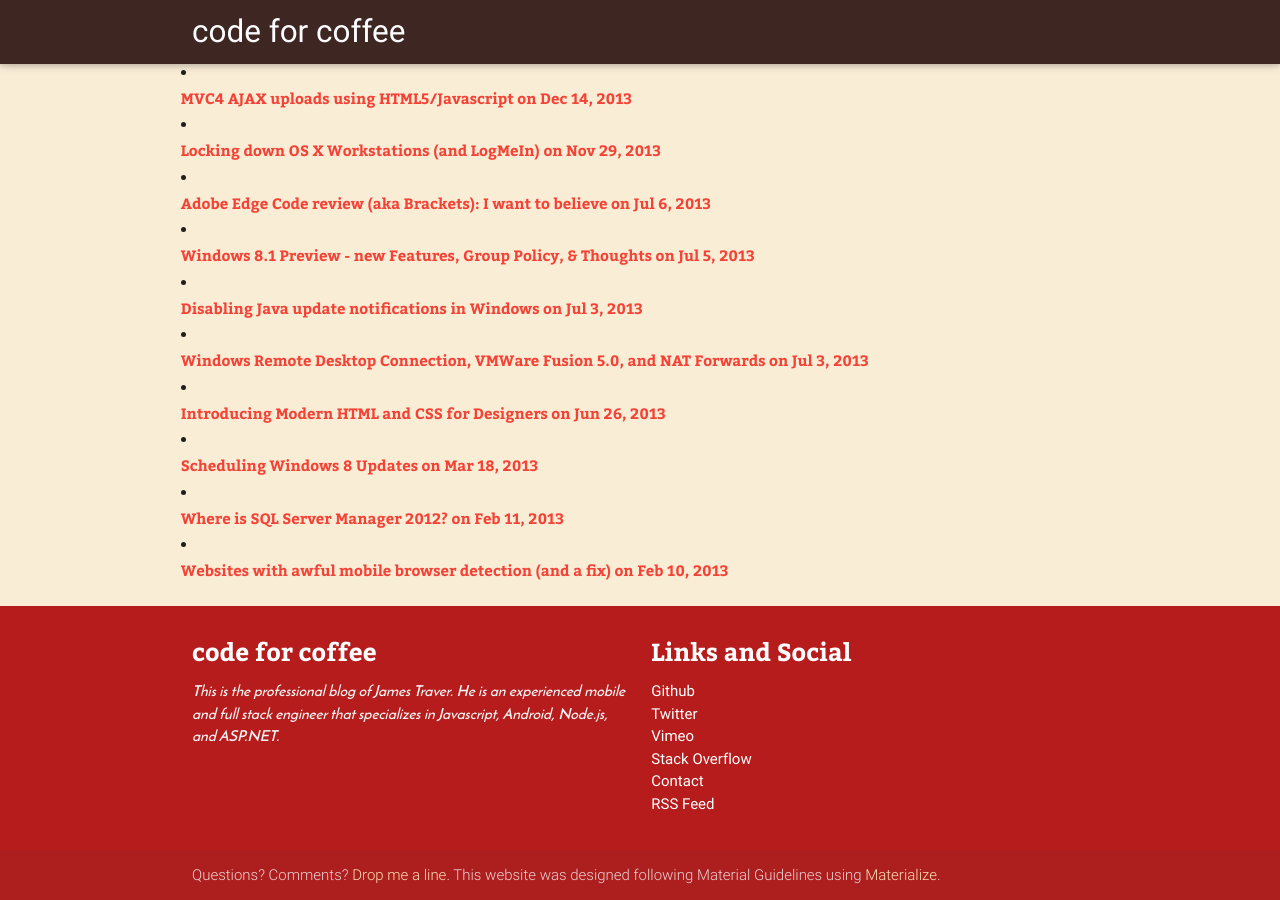
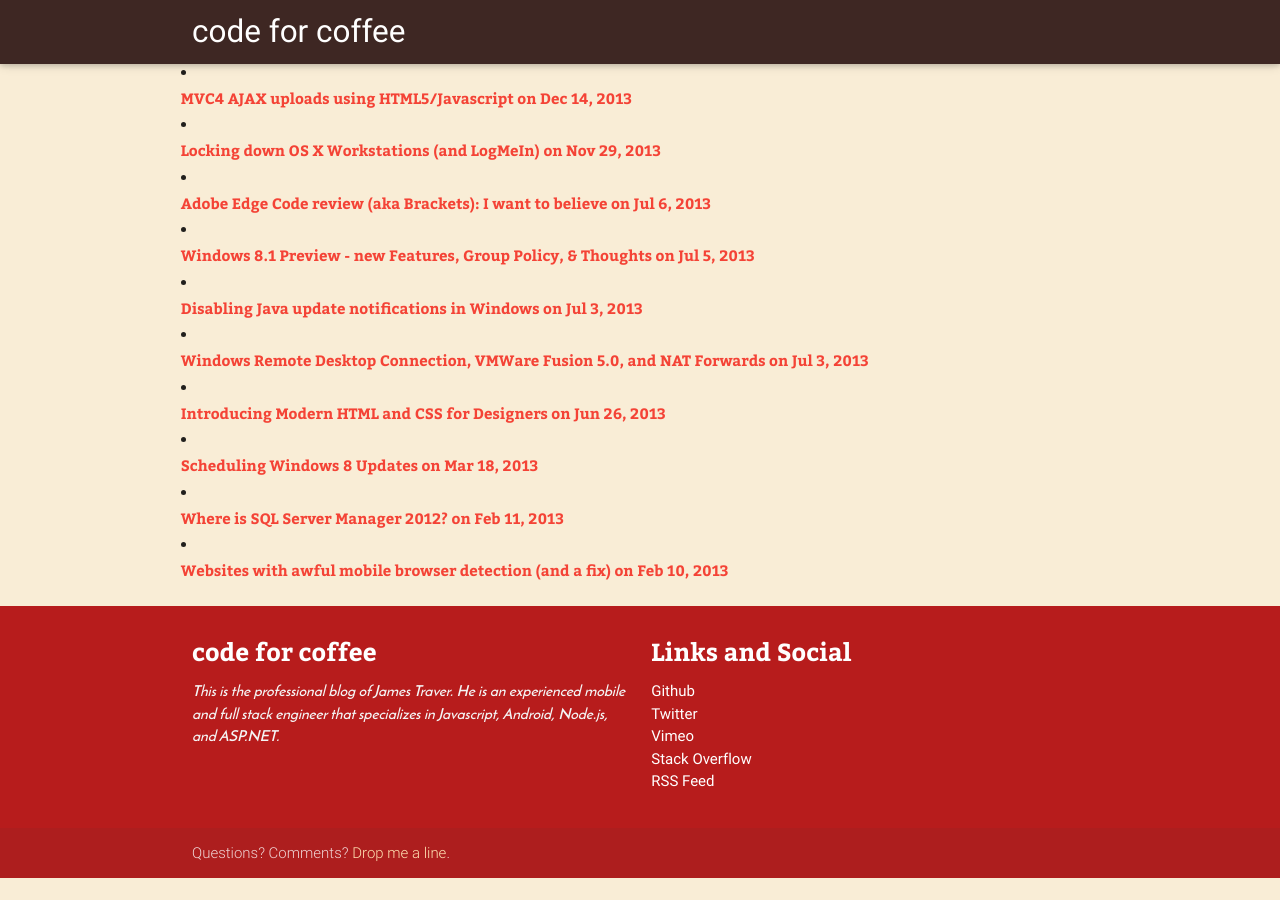
Before and after one commit to code-for-coffee/code-for-coffee.github.io, a Jekyll site: the page built from index.html, in a window 1280 px wide and 900 px high, scrolled down 1283 px. Built offline with Jekyll 4.4.1, drawn with Linux system fonts in a browser that asks for light colours; nearby versions of some CDN libraries; after the commit the page ends 2161 px from its top, so only the background shows below that.

Commit message:
footer adjustment

```diff
--- a/_includes/footer.html
+++ b/_includes/footer.html
@@ -12,7 +12,6 @@
           <li><a class="white-text" href="https://twitter.com/code4coffee" target="_blank">Twitter</a></li>
           <li><a class="white-text" href="https://vimeo.com/codeforcoffee" target="_blank">Vimeo</a></li>
           <li><a class="white-text" href="http://stackoverflow.com/users/1952160/code4coffee" target="_blank">Stack Overflow</a></li>
-          <li><a class="white-text" href="/contact">Contact</a></li>
           <li><a class="white-text" href="{{ "/feed.xml" | prepend: site.baseurl }}">RSS Feed</a></li>
         </ul>
       </div>
@@ -21,7 +20,6 @@
   <div class="footer-copyright">
     <div class="container">
       Questions? Comments? <a class="orange-text text-lighten-4" href="mailto:{{ site.email }}">Drop me a line</a>.
-      This website was designed following Material Guidelines using <a class="orange-text text-lighten-4" href="http://materializecss.com" target="_blank">Materialize</a>.
     </div>
   </div>
 </footer>
```
